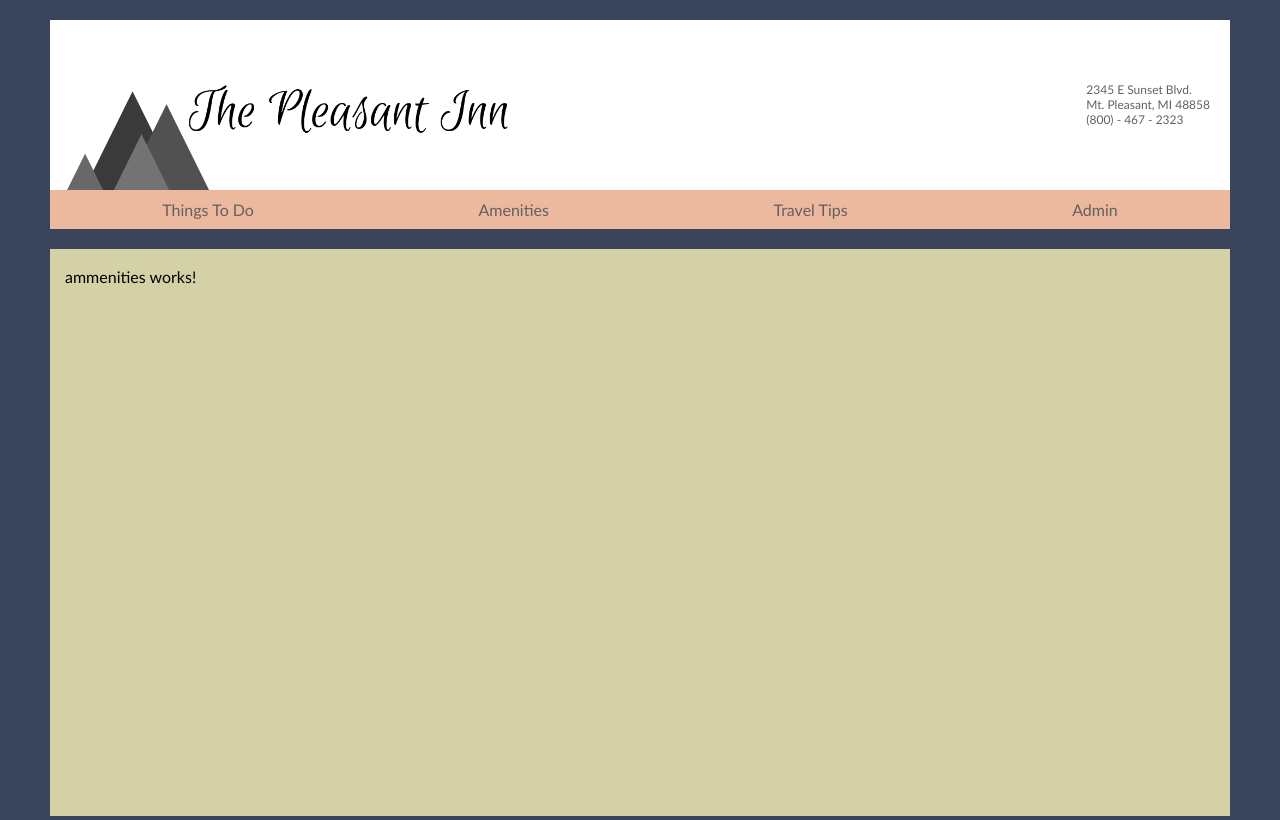
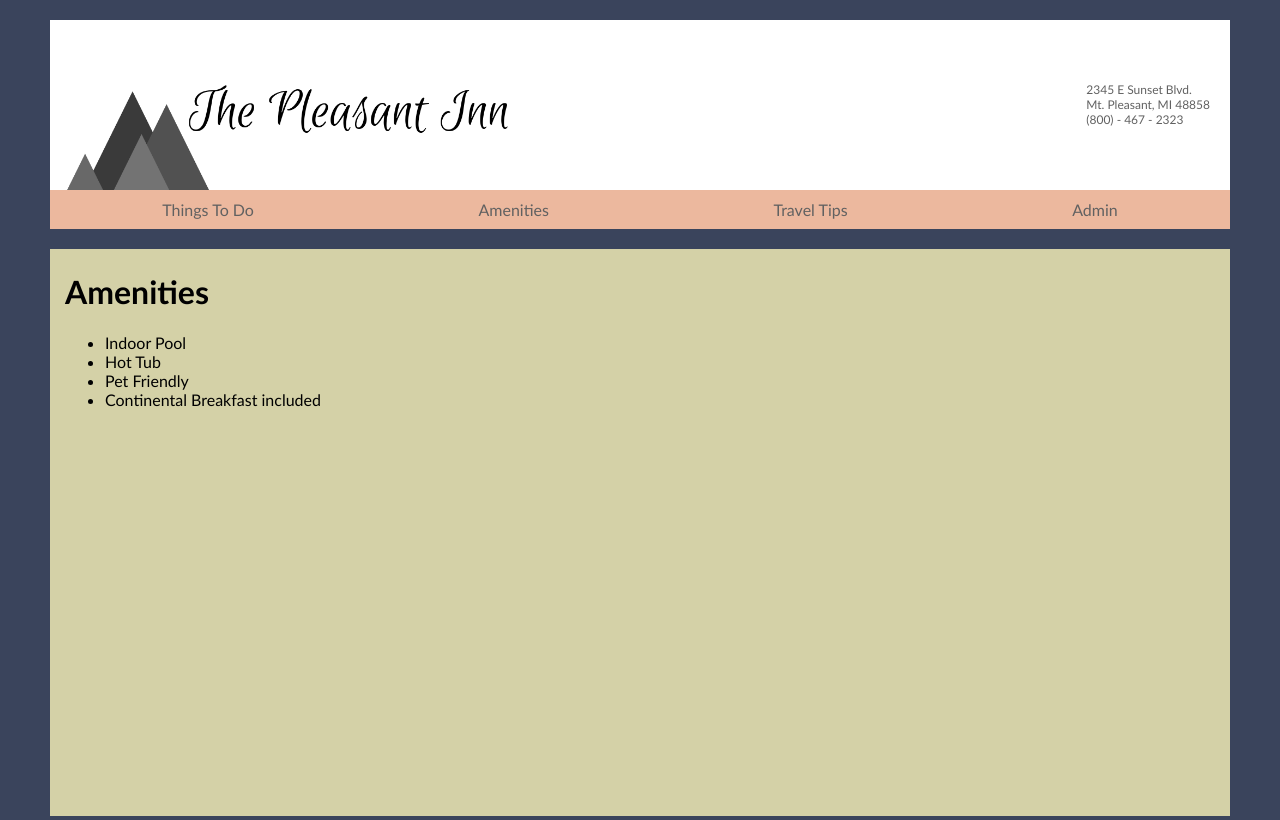
Before and after one commit to SurfyTadpole/Hotel-Final-Project, an Angular app: page /amenities in a window 1280 px wide. Built offline with nearby package versions, Linux system fonts and the light colour scheme.

Commit message:
content update

```diff
--- a/src/app/ammenities/ammenities.component.html
+++ b/src/app/ammenities/ammenities.component.html
@@ -1,3 +1,7 @@
-<p>
-  ammenities works!
-</p>
+<h1>Amenities</h1>
+<ul>
+<li>Indoor Pool</li>
+<li>Hot Tub</li>
+<li>Pet Friendly</li>
+<li>Continental Breakfast included</li>
+</ul>
```
